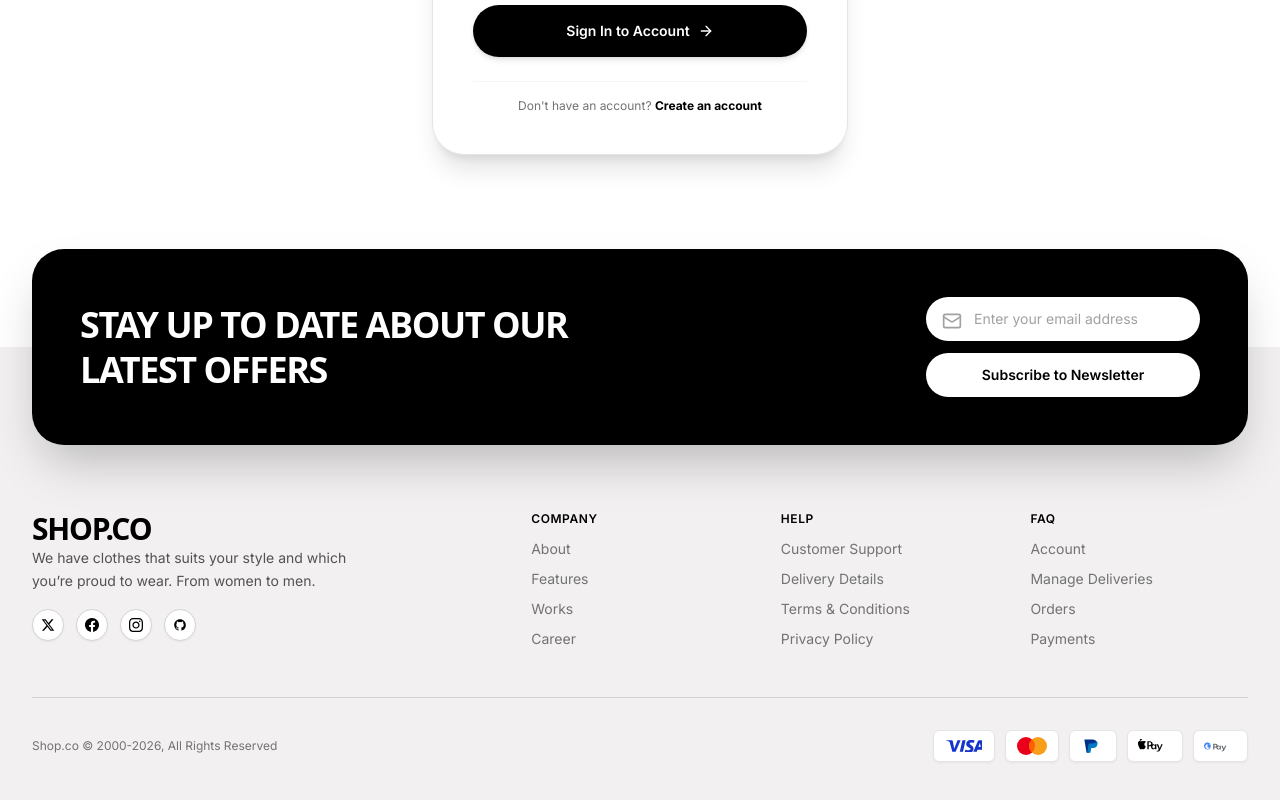
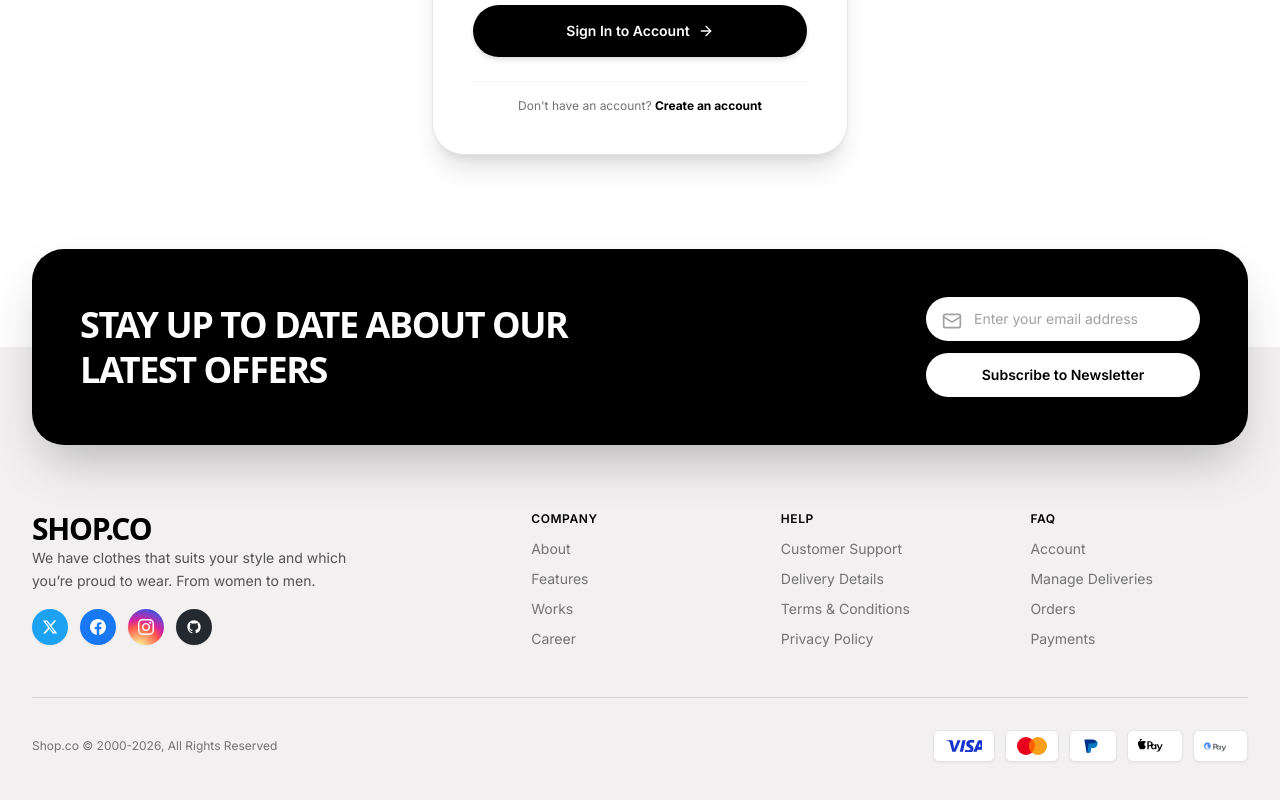
Before and after one commit to Ayesha-Siddiqa-khan/ShopFlow, a Next.js app: page /login in a window 1280 px wide. Shown: the part 565-1365 px from the top of the page. Built offline with nearby package versions, Linux system fonts and the light colour scheme.

Commit message:
style(footer): make social icons permanently colorful with official brand palettes

```diff
--- a/components/navigation/footer.tsx
+++ b/components/navigation/footer.tsx
@@ -40,16 +40,17 @@ export function Footer() {
             <p className="text-sm text-neutral-600 max-w-xs leading-relaxed">
               We have clothes that suits your style and which you’re proud to wear. From women to men.
             </p>
-            <div className="flex gap-3 text-black">
+            <div className="flex items-center gap-3">
               {/* Twitter / X */}
               <a
                 href="https://twitter.com"
                 target="_blank"
                 rel="noreferrer"
-                className="w-8 h-8 rounded-full border border-neutral-300 flex items-center justify-center bg-white hover:bg-black hover:text-white hover:border-black transition-all shadow-xs"
+                className="w-9 h-9 rounded-full flex items-center justify-center bg-[#1DA1F2] text-white shadow-xs hover:bg-[#0c85d0] hover:scale-110 hover:shadow-md transition-all duration-200"
                 aria-label="Twitter"
+                title="Twitter / X"
               >
-                <svg className="w-3.5 h-3.5 fill-current" viewBox="0 0 24 24">
+                <svg className="w-4 h-4 fill-current" viewBox="0 0 24 24">
                   <path d="M18.244 2.25h3.308l-7.227 8.26 8.502 11.24H16.17l-5.214-6.817L4.99 21.75H1.68l7.73-8.835L1.254 2.25H8.08l4.713 6.231zm-1.161 17.52h1.833L7.084 4.126H5.117z" />
                 </svg>
               </a>
@@ -59,10 +60,11 @@ export function Footer() {
                 href="https://facebook.com"
                 target="_blank"
                 rel="noreferrer"
-                className="w-8 h-8 rounded-full border border-neutral-300 flex items-center justify-center bg-white hover:bg-[#1877F2] hover:text-white hover:border-[#1877F2] transition-all shadow-xs"
+                className="w-9 h-9 rounded-full flex items-center justify-center bg-[#1877F2] text-white shadow-xs hover:bg-[#166fe5] hover:scale-110 hover:shadow-md transition-all duration-200"
                 aria-label="Facebook"
+                title="Facebook"
               >
-                <svg className="w-3.5 h-3.5 fill-current" viewBox="0 0 24 24">
+                <svg className="w-4 h-4 fill-current" viewBox="0 0 24 24">
                   <path d="M24 12.073c0-6.627-5.373-12-12-12s-12 5.373-12 12c0 5.99 4.388 10.954 10.125 11.854v-8.385H7.078v-3.47h3.047V9.43c0-3.007 1.792-4.669 4.533-4.669 1.312 0 2.686.235 2.686.235v2.953H15.83c-1.491 0-1.956.925-1.956 1.874v2.25h3.328l-.532 3.47h-2.796v8.385C19.612 23.027 24 18.062 24 12.073z" />
                 </svg>
               </a>
@@ -72,10 +74,15 @@ export function Footer() {
                 href="https://instagram.com"
                 target="_blank"
                 rel="noreferrer"
-                className="w-8 h-8 rounded-full border border-neutral-300 flex items-center justify-center bg-white hover:bg-[#E4405F] hover:text-white hover:border-[#E4405F] transition-all shadow-xs"
+                className="w-9 h-9 rounded-full flex items-center justify-center text-white shadow-xs hover:scale-110 hover:shadow-md transition-all duration-200"
+                style={{
+                  background:
+                    "radial-gradient(circle at 30% 107%, #fdf497 0%, #fdf497 5%, #fd5949 45%, #d6249f 60%, #285AEB 90%)",
+                }}
                 aria-label="Instagram"
+                title="Instagram"
               >
-                <svg className="w-3.5 h-3.5 fill-current" viewBox="0 0 24 24">
+                <svg className="w-4 h-4 fill-current" viewBox="0 0 24 24">
                   <path d="M12 2.163c3.204 0 3.584.012 4.85.07 3.252.148 4.771 1.691 4.919 4.919.058 1.265.069 1.645.069 4.849 0 3.205-.012 3.584-.069 4.849-.149 3.225-1.664 4.771-4.919 4.919-1.266.058-1.644.07-4.85.07-3.204 0-3.584-.012-4.849-.07-3.26-.149-4.771-1.699-4.919-4.92-.058-1.265-.07-1.644-.07-4.849 0-3.204.013-3.583.07-4.849.149-3.227 1.664-4.771 4.919-4.919 1.266-.057 1.645-.069 4.849-.069zm0-2.163c-3.259 0-3.667.014-4.947.072-4.358.2-6.78 2.618-6.98 6.98-.059 1.281-.073 1.689-.073 4.948 0 3.259.014 3.668.072 4.948.2 4.358 2.618 6.78 6.98 6.98 1.281.058 1.689.072 4.948.072 3.259 0 3.668-.014 4.948-.072 4.354-.2 6.782-2.618 6.979-6.98.059-1.28.073-1.689.073-4.948 0-3.259-.014-3.667-.072-4.947-.196-4.354-2.617-6.78-6.979-6.98-1.281-.059-1.69-.073-4.949-.073zm0 5.838c-3.403 0-6.162 2.759-6.162 6.162s2.759 6.163 6.162 6.163 6.162-2.759 6.162-6.163c0-3.403-2.759-6.162-6.162-6.162zm0 10.162c-2.209 0-4-1.79-4-4 0-2.209 1.791-4 4-4s4 1.791 4 4c0 2.21-1.791 4-4 4zm6.406-11.845c-.796 0-1.441.645-1.441 1.44s.645 1.44 1.441 1.44c.795 0 1.439-.645 1.439-1.44s-.644-1.44-1.439-1.44z" />
                 </svg>
               </a>
@@ -85,10 +92,11 @@ export function Footer() {
                 href="https://github.com/Ayesha-Siddiqa-khan/ShopFlow"
                 target="_blank"
                 rel="noreferrer"
-                className="w-8 h-8 rounded-full border border-neutral-300 flex items-center justify-center bg-white hover:bg-black hover:text-white hover:border-black transition-all shadow-xs"
+                className="w-9 h-9 rounded-full flex items-center justify-center bg-[#24292F] text-white shadow-xs hover:bg-[#181717] hover:scale-110 hover:shadow-md transition-all duration-200"
                 aria-label="GitHub"
+                title="GitHub"
               >
-                <svg className="w-3.5 h-3.5 fill-current" viewBox="0 0 24 24">
+                <svg className="w-4 h-4 fill-current" viewBox="0 0 24 24">
                   <path fillRule="evenodd" clipRule="evenodd" d="M12 2C6.477 2 2 6.484 2 12.017c0 4.425 2.865 8.18 6.839 9.504.5.092.682-.217.682-.483 0-.237-.008-.868-.013-1.703-2.782.605-3.369-1.343-3.369-1.343-.454-1.158-1.11-1.466-1.11-1.466-.908-.62.069-.608.069-.608 1.003.07 1.53 1.032 1.53 1.032.892 1.53 2.341 1.088 2.91.832.092-.647.35-1.088.636-1.338-2.22-.253-4.555-1.113-4.555-4.951 0-1.093.39-1.988 1.029-2.688-.103-.253-.446-1.272.098-2.65 0 0 .84-.27 2.75 1.026A9.564 9.564 0 0112 6.844c.85.004 1.705.115 2.504.337 1.909-1.296 2.747-1.027 2.747-1.027.546 1.379.202 2.398.1 2.651.64.7 1.028 1.595 1.028 2.688 0 3.848-2.339 4.695-4.566 4.943.359.309.678.92.678 1.855 0 1.338-.012 2.419-.012 2.747 0 .268.18.58.688.482A10.019 10.019 0 0022 12.017C22 6.484 17.522 2 12 2z" />
                 </svg>
               </a>
```
Also changed, not shown: 1 other file (tests, documents, lock files or other folders).
